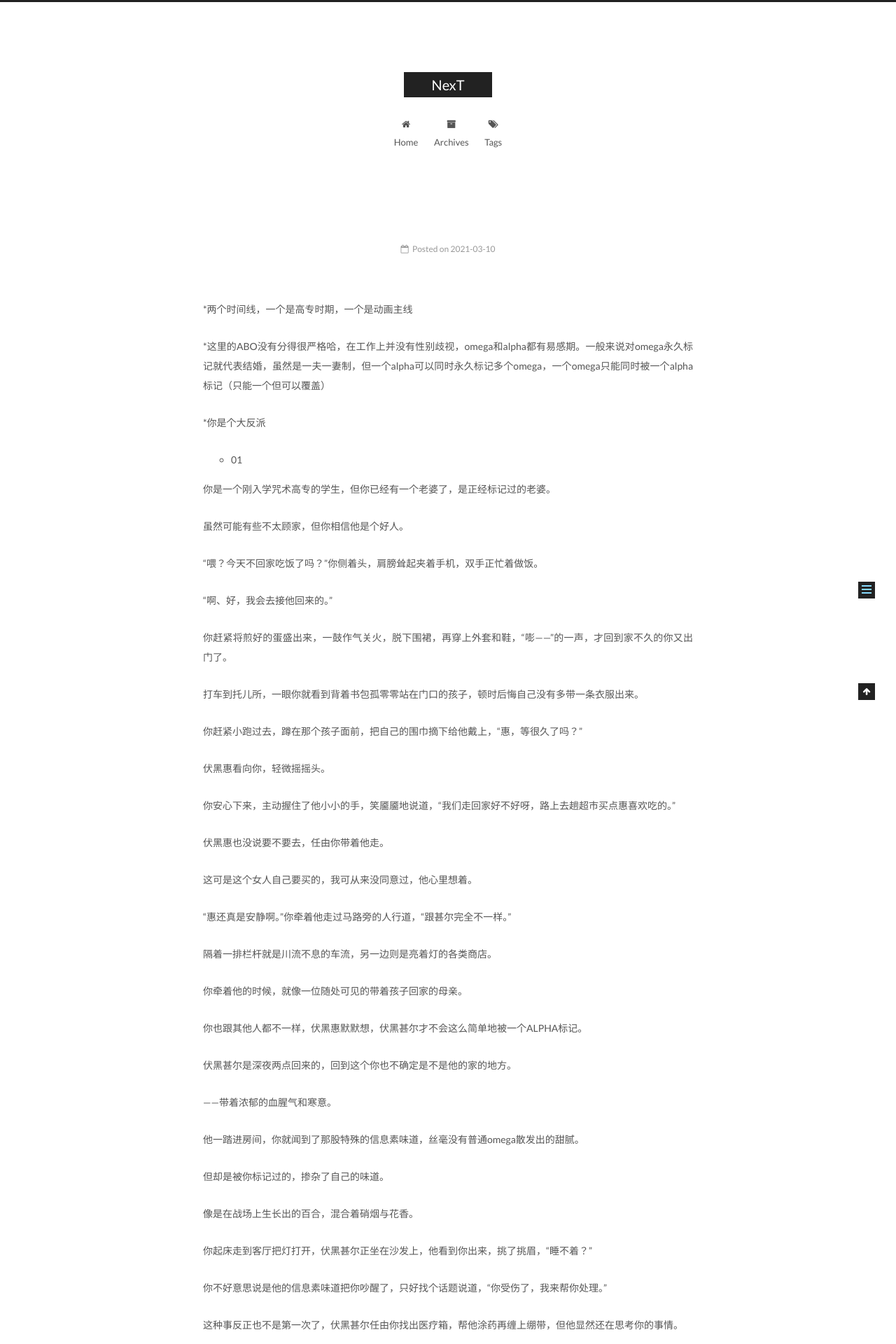
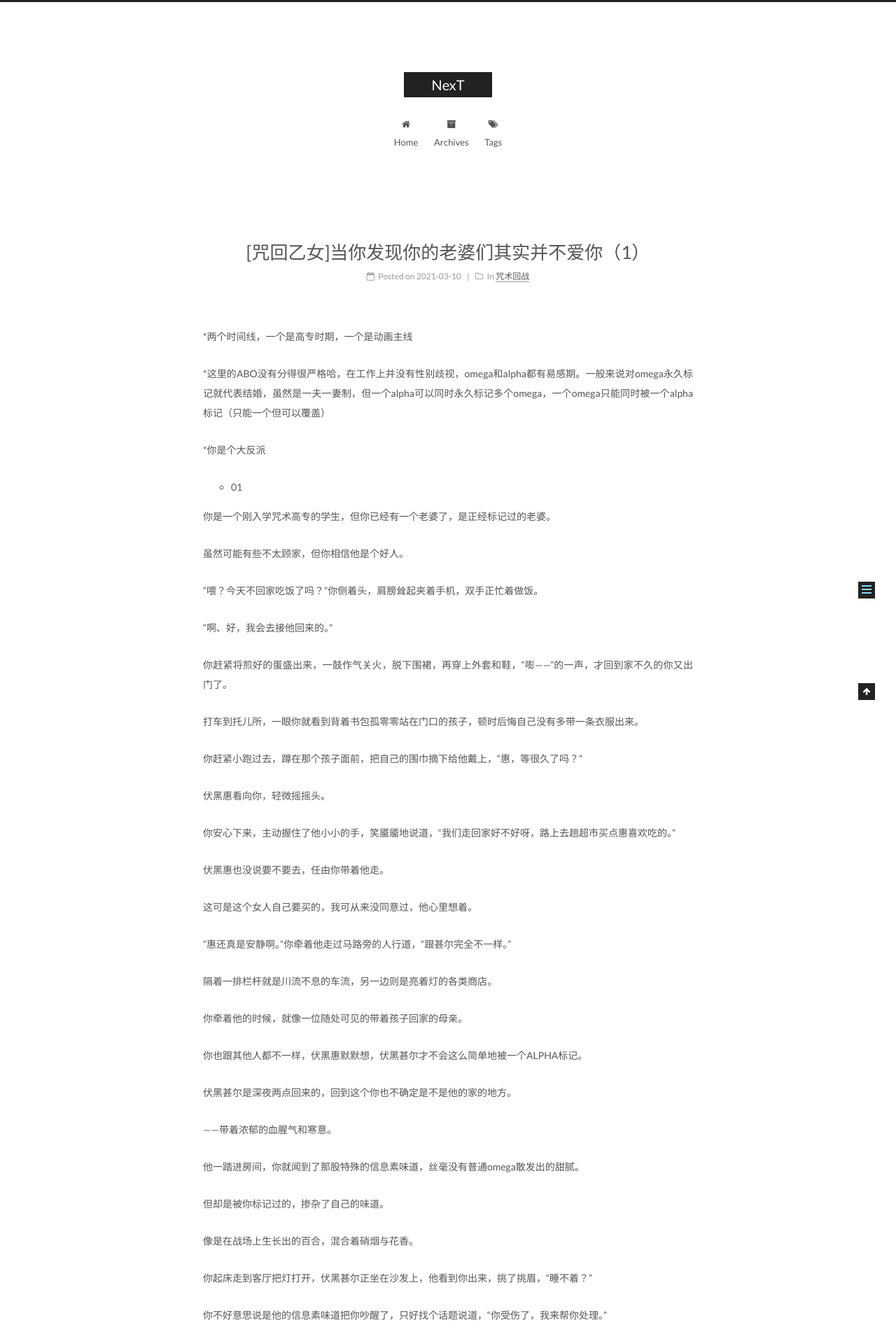
Before and after one commit to Northlet/Northlet.github.io, a Jekyll site: the page built from _posts/2021-03-10-[咒回乙女]当你发现你的老婆们其实并不爱你（1）.md, in a window 1280 px wide. Shown: the top 1920 px of the page at 70% size. Built offline with Jekyll 4.4.1, drawn with Linux system fonts in a browser that asks for light colours; some of the changed text lies outside the part shown.

Commit message:
修改文件: _posts/2021-03-10-[咒回乙女]当你发现你的老婆们其实并不爱你（1）.md

```diff
--- a/_posts/2021-03-10-[咒回乙女]当你发现你的老婆们其实并不爱你（1）.md
+++ b/_posts/2021-03-10-[咒回乙女]当你发现你的老婆们其实并不爱你（1）.md
@@ -1,5 +1,5 @@
 ---
-title: [咒回乙女]当你发现你的老婆们其实并不爱你（1）
+title: "[咒回乙女]当你发现你的老婆们其实并不爱你（1）"
 description:
 categories: 咒术回战
 tags: [咒回乙女, 五条悟, 夏油杰, 伏黑甚尔]
```
